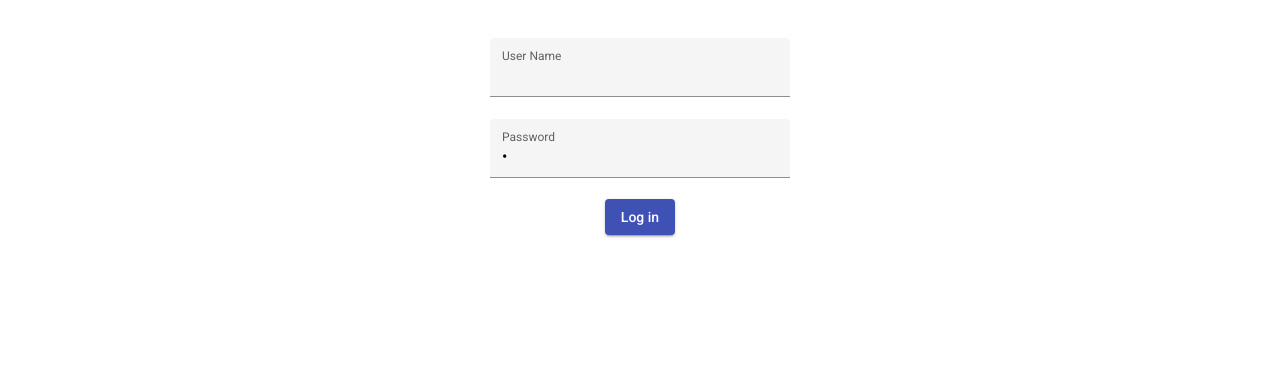
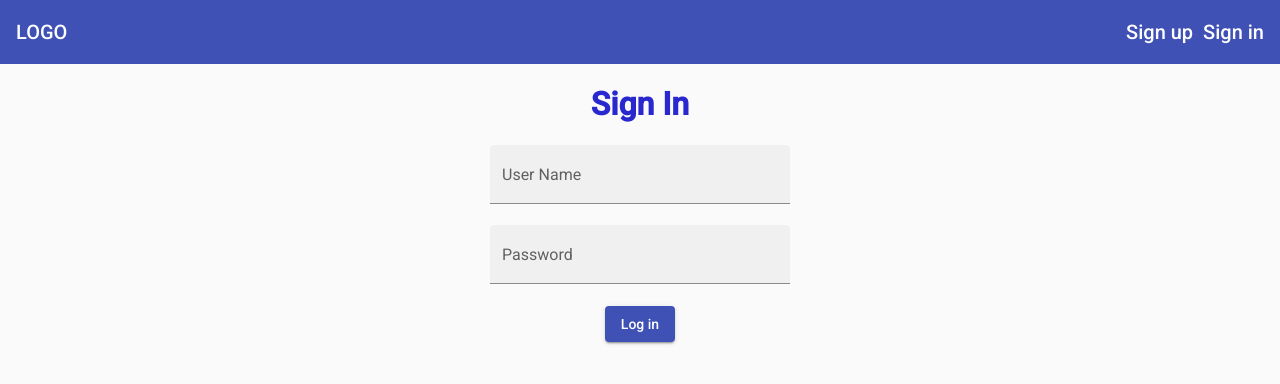
Before and after one commit to akansha0009/Book, an Angular app: page /login in a window 1280 px wide. Shown: the top 384 px of the page. Built offline with nearby package versions, Linux system fonts and the light colour scheme.

Commit message:
navigation

```diff
--- a/src/app/app.component.css
+++ b/src/app/app.component.css
@@ -0,0 +1,23 @@
+mat-sidenav-container, mat-sidenav-content, mat-sidenav{
+    height: 100%;
+}
+
+mat-sidenav{
+    width: 250px;
+}
+
+a{
+    text-decoration: none;
+    color: white;
+}
+
+.navigation-item{
+    list-style: none;
+    padding: 0;
+    margin: 0;
+}
+
+.nav-caption{
+    display: inline-block;
+    padding: 6px;
+}
--- a/src/app/app.component.html
+++ b/src/app/app.component.html
@@ -1,2 +1,30 @@
-
-<router-outlet></router-outlet>
+<mat-sidenav-container>
+    <mat-sidenav #sidenav role= "navigation">
+        <mat-list>
+            <a mat-list-item routerLink = "/signup" (click)= "sidenav.close()">
+                <mat-icon>face</mat-icon>
+                <span class= "nav-caption">Sign up</span>
+            </a>
+            <a mat-list-item routerLink = "/login" (click)= "sidenav.close()">
+                <mat-icon>input</mat-icon>
+                <span class= "nav-caption">Sign in</span>
+            </a>
+        </mat-list>
+    </mat-sidenav>
+    <mat-sidenav-content>
+        <!-- <button (click)= "sidenav.toggle()">open sidenav</button> -->
+        <mat-toolbar color= "primary">
+            <div fxHide.gt-xs><button mat-icon-button (click) = "sidenav.toggle()">
+                <mat-icon>menu</mat-icon>
+            </button></div>
+            <div>LOGO</div>
+                <div fxFlex fxLayout fxLayoutAlign="flex-end" fxHide.xs fxShow.md>
+                    <ul fxLayout class="navigation-item" fxLayoutGap="10px">
+                        <li><a routerLink = "/signup">Sign up</a></li>
+                        <li><a routerLink = "/login">Sign in</a></li>
+                    </ul>
+                </div>
+        </mat-toolbar>
+        <router-outlet></router-outlet>
+    </mat-sidenav-content>
+</mat-sidenav-container>
--- a/src/app/auth/auth.service.ts
+++ b/src/app/auth/auth.service.ts
@@ -31,7 +31,8 @@ export class AuthService{
                 console.log(error);
                 rejects(error);
             })
-        })
+        });
+        return promise;
     }
 
 }
--- a/src/app/auth/login/login.component.css
+++ b/src/app/auth/login/login.component.css
@@ -1,3 +1,8 @@
 .mat-form-field{
   width: 300px;
   }
+
+  h1{
+    color: rgb(40, 40, 206);
+    text-align: center;
+}
--- a/src/app/auth/login/login.component.html
+++ b/src/app/auth/login/login.component.html
@@ -1,10 +1,9 @@
-<br><br>
-
+<h1>Sign In</h1>
 <section class = "login-form">
   <form fxLayout= "column" fxLayoutAlign = "center center" [formGroup] = "loginForm" (ngSubmit) = "onSubmit()">
     <mat-form-field appearance="fill">
       <mat-label>User Name</mat-label>
-      <input matInput placeholder="Enter ypur user name" formControlName = "userName">
+      <input matInput placeholder="Enter ypur user name" formControlName = "email">
     </mat-form-field>
     <mat-form-field appearance="fill">
         <mat-label>Password</mat-label>
--- a/src/app/auth/login/login.component.ts
+++ b/src/app/auth/login/login.component.ts
@@ -17,8 +17,8 @@ export class LoginComponent implements OnInit {
 
   ngOnInit(){
     this.loginForm = new FormGroup({
-      'userName': new FormControl(" "),
-      'password': new FormControl(" ")
+      'email': new FormControl(""),
+      'password': new FormControl("")
       })
   }
 
--- a/src/app/auth/signup/signup.component.css
+++ b/src/app/auth/signup/signup.component.css
@@ -1,3 +1,8 @@
 mat-form-field{
     width: 300px;
 }
+
+h1{
+    color: rgb(40, 40, 206);
+    text-align: center;
+}
--- a/src/app/auth/signup/signup.component.html
+++ b/src/app/auth/signup/signup.component.html
@@ -1,16 +1,16 @@
-<h1>BookLand</h1>
+<h1>Sign up</h1>
 <section class = "signup">
     <form fxLayout = "column" fxLayoutAlign = "center center" #form = "ngForm" (ngSubmit) = "onSubmit(form)">
         <mat-form-field appearance="fill">
-          <mat-label>Email</mat-label>
-          <input matInput placeholder="Enter ypur Email" ngModel name = "email">
+          <mat-label>User Name</mat-label>
+          <input matInput placeholder="Enter ypur User name" ngModel name = "email">
         </mat-form-field>
         <mat-form-field appearance="fill">
             <mat-label>Password</mat-label>
             <input matInput type = "password" placeholder="Enter your password" ngModel name = "password">
           </mat-form-field>
           <div>
-            <button mat-raised-button color="primary">sign in</button>
+            <button mat-raised-button color="primary">sign up</button>
           </div>
     </form>
 </section>
--- a/src/index.html
+++ b/src/index.html
@@ -9,6 +9,7 @@
   <link rel="preconnect" href="https://fonts.gstatic.com">
   <link href="https://fonts.googleapis.com/css2?family=Roboto:wght@300;400;500&display=swap" rel="stylesheet">
   <link href="https://fonts.googleapis.com/icon?family=Material+Icons" rel="stylesheet">
+  <link href="https://fonts.googleapis.com/css?family=Roboto" rel="stylesheet">
 </head>
 <body>
   <app-root></app-root>
```
Also changed, not shown: src/app/material.module.ts (+14 -2 lines), 2 other files (tests, documents, lock files or other folders).
